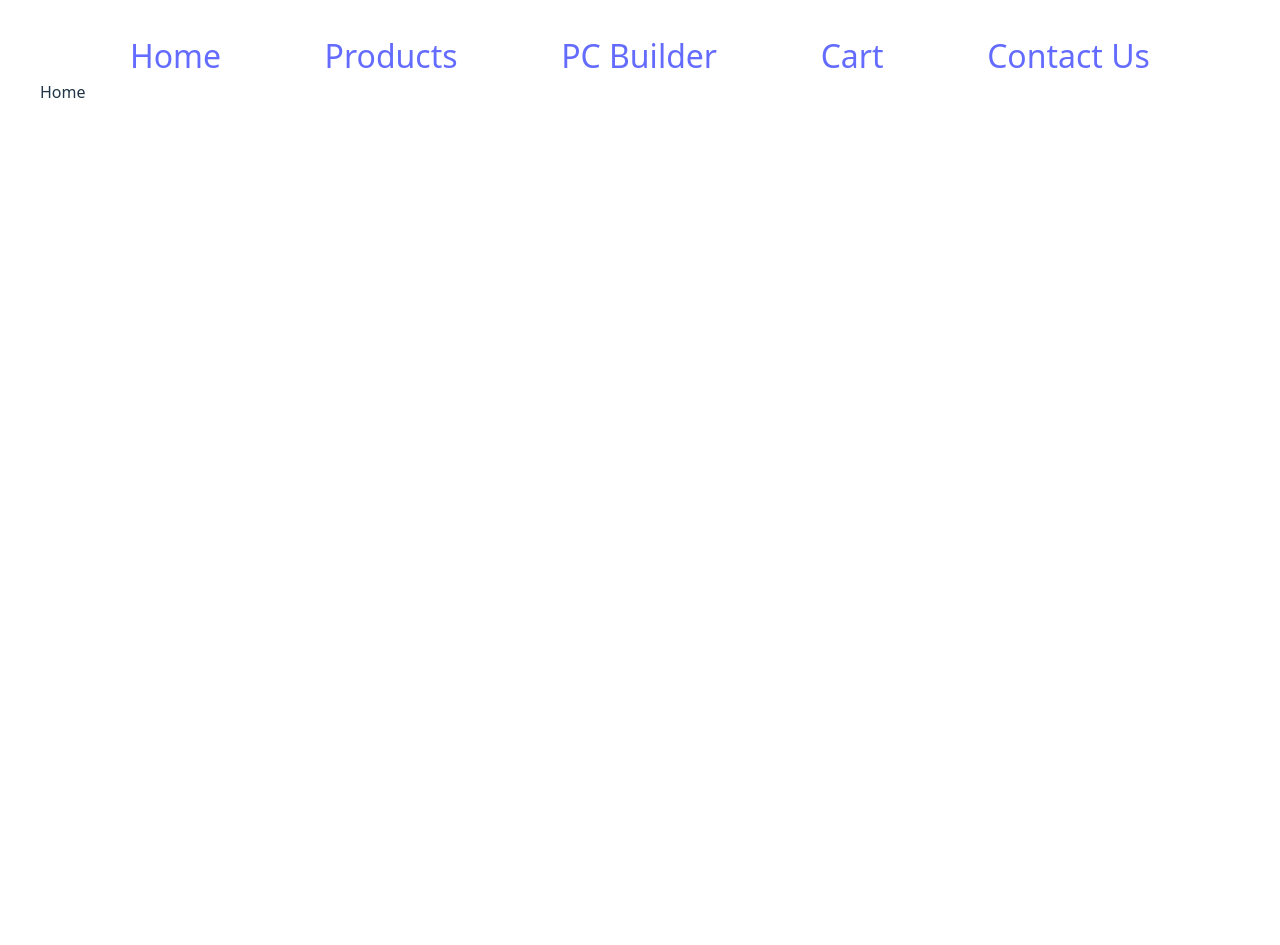
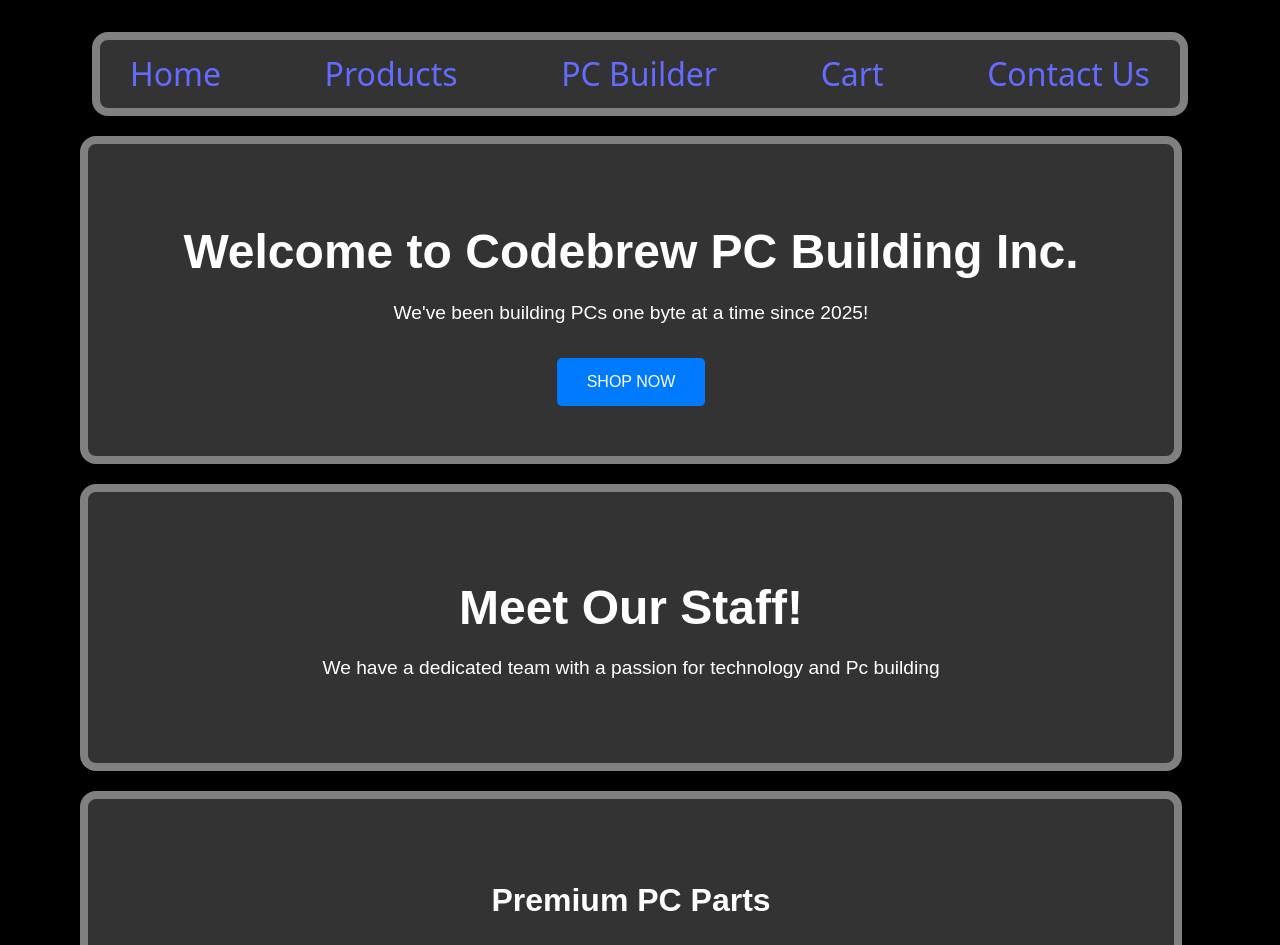
Before and after one commit to GallantJoseph/Final_Sprint-S2, a React (Vite) app in the folder finalsprint-s2/: page / in a window 1280 px wide. Shown: the top 945 px of the page. Before the commit the page ends 800 px from the top, so only its background shows below. Built offline with nearby package versions, Linux system fonts and the light colour scheme.

Commit message:
home and contact
a baseline starter for home and contact us page and some nav testing

```diff
--- a/finalsprint-s2/src/App.css
+++ b/finalsprint-s2/src/App.css
@@ -4,3 +4,9 @@
   margin: 0 auto;
   padding: 2rem;
 }
+body {
+  background-color: black;
+}
+* {
+  color: white;
+}
--- /dev/null
+++ b/finalsprint-s2/src/components/Contact.css
@@ -0,0 +1,54 @@
+.contact-us-container {
+  font-family: Arial, sans-serif;
+  padding: 20px;
+  background-color: black;
+}
+
+.contact-header {
+  text-align: center;
+  margin-bottom: 30px;
+}
+
+.contact-header h1 {
+  font-size: 2.5rem;
+}
+
+.contact-header p {
+  font-size: 1.2rem;
+  color: white;
+}
+
+.contact-info {
+  max-width: 800px;
+  margin: 0 auto;
+}
+
+.info-item {
+  background-color: #333;
+  border-radius: 16px;
+  border: 8px solid grey;
+  color: white;
+  padding: 50px;
+  text-align: center;
+  width: 85%;
+  margin: auto 20px;
+  margin-bottom: 20px;
+}
+
+.info-item h2 {
+  font-size: 1.8rem;
+  margin-bottom: 10px;
+}
+
+.info-item p {
+  font-size: 1.1rem;
+  color: #ffffff;
+}
+
+footer {
+  text-align: center;
+  margin-top: 50px;
+  padding: 20px;
+  background-color: #333;
+  color: white;
+}
--- a/finalsprint-s2/src/components/Contact.jsx
+++ b/finalsprint-s2/src/components/Contact.jsx
@@ -1,4 +1,46 @@
-const Contact = () => {
-  return <div>Contact</div>;
+import "./Contact.css";
+import "../App.css";
+
+const ContactUs = () => {
+  return (
+    <div className="contact-us-container">
+      <header className="contact-header">
+        <h1>Contact Our Support Team</h1>
+        <p>
+          If you have any questions or need assistance, feel free to reach out
+          to our support team. We're here to help!
+        </p>
+      </header>
+
+      <section className="contact-info">
+        <div className="info-item">
+          <h2>Call Us</h2>
+          <p>
+            Our support team is available by phone Monday through Friday, 9 AM -
+            6 PM EST.
+          </p>
+          <p>
+            <strong>Phone Number:</strong> (555) 123-4567
+          </p>
+        </div>
+
+        <div className="info-item">
+          <h2>Email Us</h2>
+          <p>
+            If you prefer email, feel free to send us a message. We will get
+            back to you as soon as possible.
+          </p>
+          <p>
+            <strong>Email Address:</strong> support@codebrewpcbuilding.com
+          </p>
+        </div>
+      </section>
+
+      <footer className="contact-footer">
+        <p>© 2025 Ultimate PC Shop. All rights reserved.</p>
+      </footer>
+    </div>
+  );
 };
-export default Contact;
+
+export default ContactUs;
--- /dev/null
+++ b/finalsprint-s2/src/components/Home.css
@@ -0,0 +1,64 @@
+.homecontainer {
+  font-family: Arial, sans-serif;
+  padding: 20px;
+  background-color: black;
+}
+
+.homesection,
+.pcparts {
+  background-color: #333;
+  border-radius: 16px;
+  border: 8px solid grey;
+  color: white;
+  padding: 50px;
+  text-align: center;
+  width: 85%;
+  margin: auto 20px;
+  margin-bottom: 20px;
+}
+
+.homesection h1 {
+  font-size: 3rem;
+  margin-bottom: 20px;
+}
+
+.homesection p {
+  font-size: 1.2rem;
+  margin-bottom: 30px;
+}
+
+.shopbutton {
+  padding: 15px 30px;
+  font-size: 1rem;
+  color: white;
+  background-color: #007bff;
+  border: none;
+  cursor: pointer;
+  border-radius: 5px;
+  text-transform: uppercase;
+}
+
+.shopbutton:hover {
+  background-color: #0056b3;
+}
+
+section {
+  margin: 50px 0;
+}
+
+section h2 {
+  font-size: 2rem;
+  margin-bottom: 10px;
+}
+
+section p {
+  font-size: 1.1rem;
+}
+
+footer {
+  text-align: center;
+  margin-top: 50px;
+  padding: 20px;
+  background-color: #333;
+  color: white;
+}
--- a/finalsprint-s2/src/components/Home.jsx
+++ b/finalsprint-s2/src/components/Home.jsx
@@ -1,4 +1,49 @@
+import React from "react";
+import "./Home.css";
+import "../App.css";
+
 const Home = () => {
-  return <div>Home</div>;
+  return (
+    <div className="homecontainer">
+      <header className="homesection">
+        <h1>Welcome to Codebrew PC Building Inc.</h1>
+        <p>We've been building PCs one byte at a time since 2025!</p>
+        <button className="shopbutton">Shop Now</button>
+      </header>
+
+      <section className="homesection">
+        <h1>Meet Our Staff!</h1>
+        <p>
+          We have a dedicated team with a passion for technology and Pc building
+        </p>
+      </section>
+
+      <section className="pcparts">
+        <h2>Premium PC Parts</h2>
+        <p>
+          We offer the latest and best PC parts for gamers, streamers, and
+          professionals. Choose from a wide selection of graphics cards,
+          processors, memory, and more!
+        </p>
+        <button className="shopbutton">Browse PC Parts</button>
+      </section>
+
+      <section className="pcparts">
+        <h2>Build Your PC</h2>
+        <p>
+          Whether you want to build your own PC or have us build it for you, we
+          offer a seamless process to get your dream machine up and running.
+          Choose your components and we'll take care of the rest, or pick a DIY
+          kit and build it yourself!
+        </p>
+        <button className="shopbutton">Build Your PC</button>
+      </section>
+
+      <footer className="footer">
+        <p>© 2025 Codebrew PC Building Inc. All rights reserved.</p>
+      </footer>
+    </div>
+  );
 };
+
 export default Home;
--- a/finalsprint-s2/src/components/Navigation.css
+++ b/finalsprint-s2/src/components/Navigation.css
@@ -1,6 +1,12 @@
 #main-nav {
   width: 85%;
   margin: auto;
+  background-color: #333;
+  border-radius: 16px;
+  border: 8px solid grey;
+  color: white;
+  padding: 10px 30px;
+  text-align: center;
 }
 
 #main-nav ul {
```
